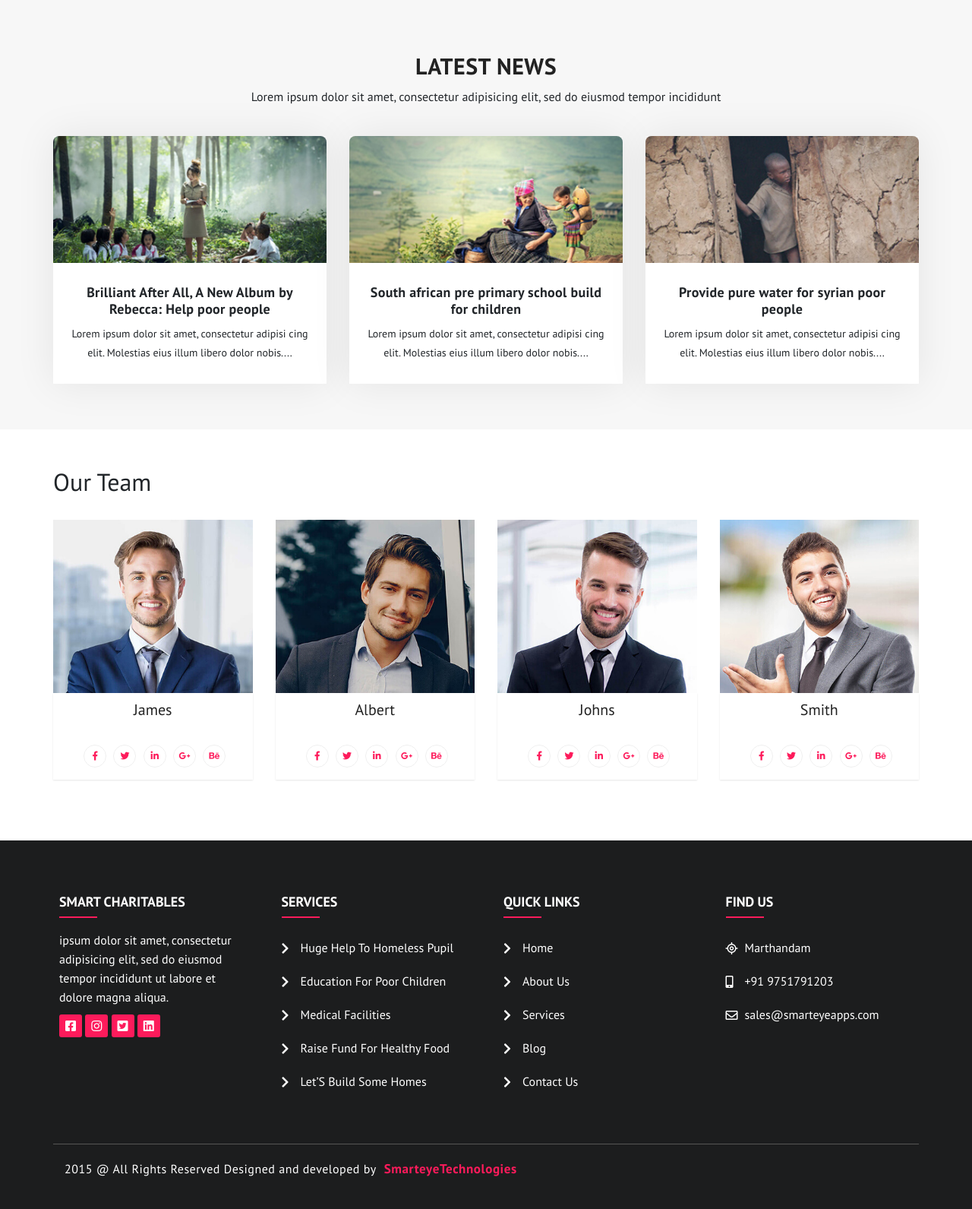
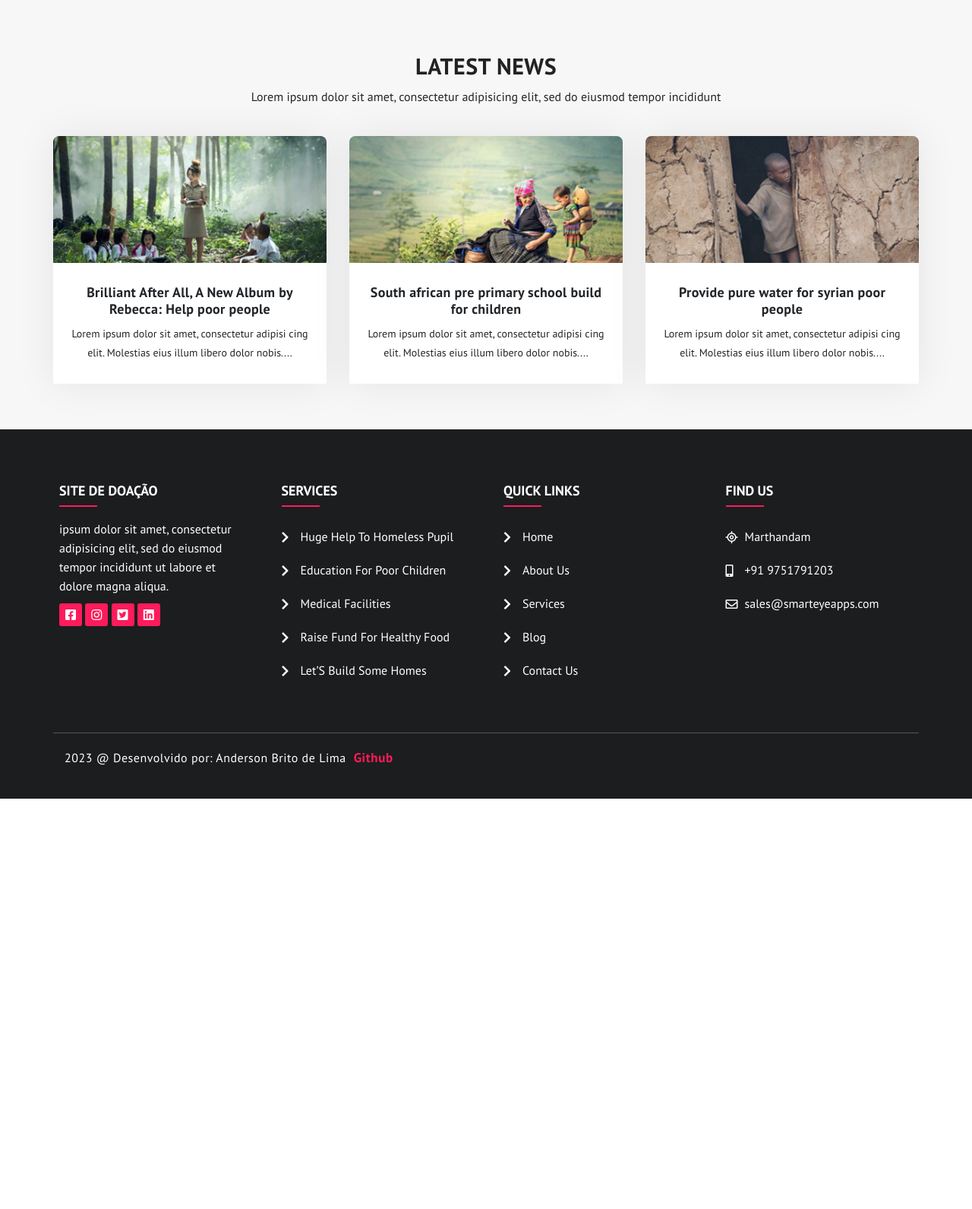
Before and after one commit to andersonlimaz/projeto-django-main, a Django app: page / in a window 1280 px wide. Shown: the part 2671-4262 px from the top of the page at 76% size. After the commit the page ends 3722 px from the top, so only its background shows below. Run offline with Django 4.2, Linux system fonts and the light colour scheme; some libraries are stand-ins or nearby versions.

Commit message:
commit tirando algumas coisas do index

```diff
--- a/paginas/templates/index.html
+++ b/paginas/templates/index.html
@@ -6,7 +6,11 @@
 <head>
     <meta charset="utf-8">
     <meta name="viewport" content="width=device-width, initial-scale=1, shrink-to-fit=no">
-    <title>Charity</title>
+
+    {% block titulo %}
+    <title>Home</title>
+    {% endblock %}
+
     <link rel="stylesheet" href="{% static 'css/bootstrap.min.css' %}">
     <link rel="stylesheet" href="{% static 'css/all.min.css' %}">
     <link rel="stylesheet" href="{% static 'css/style.css' %}" />
@@ -53,6 +57,7 @@
           <div class="col-lg-6 col-md-6 col-sm-12 col-xs-12">
             <div class="wrapper">
               <div class="content">
+{% block conteudo %}
                 <h1>Site de Doação</h1>
                 <p>Somos uma organização comprometida em fazer a diferença na vida das pessoas. Nossa missão é proporcionar apoio e assistência a comunidades carentes
                   </p>
@@ -292,105 +297,14 @@
         </div>
       </div>
     </section>
-
-    <!-- ========bg-05 started ========= -->
-
-    <section class="bg-05">
-      <div class="container">
-        <div class="row">
-          <div class="col-12">
-            <div class="heading">
-              <h2>Our Team</h2>
-            </div>
-          </div>
-
-          <div class="col-lg-3 col-md-3 col-sm-6 col-12">
-            <div class="team-wrapper">
-              <div class="team-img">
-                <img src="{% static 'img/team/1.jpg' %}">
-              </div>
-              <div class="team-content">
-                <h3>James</h3>
-                <p>Designer</p>
-                <ul>
-                  <li><a href="#"><i class="fab fa-facebook-f"></i></a></li>
-                  <li><a href="#"><i class="fab fa-twitter"></i></a></li>
-                  <li><a href="#"><i class="fab fa-linkedin-in"></i></a></li>
-                  <li><a href="#"><i class="fab fa-google-plus-g"></i></a></li>
-                  <li><a href="#"><i class="fab fa-behance"></i></a></li>
-                </ul>
-              </div>
-            </div>
-          </div>
-
-          <div class="col-lg-3 col-md-3 col-sm-6 col-12">
-            <div class="team-wrapper">
-              <div class="team-img">
-                <img src="{% static 'img/team/3.jpg' %}">
-              </div>
-              <div class="team-content">
-                <h3>Albert</h3>
-                <p>Art Designer</p>
-                <ul>
-                  <li><a href="#"><i class="fab fa-facebook-f"></i></a></li>
-                  <li><a href="#"><i class="fab fa-twitter"></i></a></li>
-                  <li><a href="#"><i class="fab fa-linkedin-in"></i></a></li>
-                  <li><a href="#"><i class="fab fa-google-plus-g"></i></a></li>
-                  <li><a href="#"><i class="fab fa-behance"></i></a></li>
-                </ul>
-              </div>
-            </div>
-          </div>
-
-          <div class="col-lg-3 col-md-3 col-sm-6 col-12">
-            <div class="team-wrapper">
-              <div class="team-img">
-                <img src="{% static 'img/team/2.jpg' %}">
-              </div>
-              <div class="team-content">
-                <h3>Johns</h3>
-                <p>SEO</p>
-                <ul>
-                  <li><a href="#"><i class="fab fa-facebook-f"></i></a></li>
-                  <li><a href="#"><i class="fab fa-twitter"></i></a></li>
-                  <li><a href="#"><i class="fab fa-linkedin-in"></i></a></li>
-                  <li><a href="#"><i class="fab fa-google-plus-g"></i></a></li>
-                  <li><a href="#"><i class="fab fa-behance"></i></a></li>
-                </ul>
-              </div>
-            </div>
-          </div>
-
-          <div class="col-lg-3 col-md-3 col-sm-6 col-12">
-            <div class="team-wrapper">
-              <div class="team-img">
-                <img src="{% static 'img/team/4.jpg' %}">
-              </div>
-              <div class="team-content">
-                <h3>Smith</h3>
-                <p>Developer</p>
-                <ul>
-                  <li><a href="#"><i class="fab fa-facebook-f"></i></a></li>
-                  <li><a href="#"><i class="fab fa-twitter"></i></a></li>
-                  <li><a href="#"><i class="fab fa-linkedin-in"></i></a></li>
-                  <li><a href="#"><i class="fab fa-google-plus-g"></i></a></li>
-                  <li><a href="#"><i class="fab fa-behance"></i></a></li>
-                </ul>
-              </div>
-            </div>
-          </div>
-        </div>
-      </div>
-    </section>
-  </main>
-
+{% endblock %}
   <footer>
     <div class="container">
       <div class="row">
         <div class="col-lg-3 col-md-3 col-sm-4 col-xs-6">
           <div class="_kl_ds_we">
             <div class="head-footer">
-              <h3>Smart Charitables</h3>
+              <h3>Site de doação </h3>
               <p>ipsum dolor sit amet, consectetur adipisicing elit, sed do eiusmod
                 tempor incididunt ut labore et dolore magna aliqua.</p>
               <ol>
@@ -449,8 +363,8 @@
           <div class="row _pl_we_sq">
             <div class="col-12">
               <div class="last-01">
-                <p>2015 @ All Rights Reserved Designed and developed by<a
-                    href="https://www.smarteyeapps.com">SmarteyeTechnologies</a></p>
+                <p>2023 @ Desenvolvido por: Anderson Brito de Lima<a
+                    href="https://github.com/andersonlimaz/projeto-django-main">Github</a></p>
               </div>
             </div>
           </div>
```
